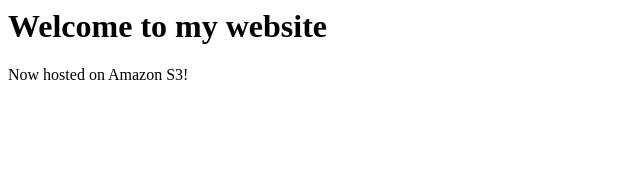
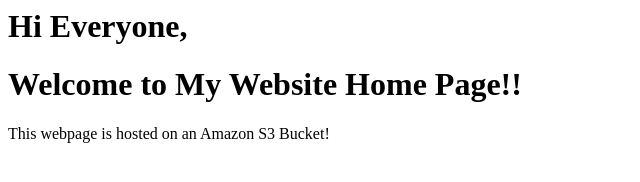
Before and after one commit to collinsefe/terraform-s3-static-website, a plain HTML site: page index.html in a window 1280 px wide. Shown: the whole page, without its empty margins (0-640 px from the left). Drawn offline with Linux system fonts and the light colour scheme.

Commit message:
update welcome page

```diff
--- a/index.html
+++ b/index.html
@@ -1,9 +1,10 @@
 <html xmlns="http://www.w3.org/1999/xhtml" >
 <head>
-    <title>Hi Everyone, Welcome to My Website Home Page!!</title>
+    <title>Welcome to my Website</title>
 </head>
 <body>
-  <h1>Welcome to my website</h1>
-  <p>Now hosted on Amazon S3!</p>
+  <h1>Hi Everyone,</h1>
+  <h1>Welcome to My Website Home Page!!</h1></h1>
+  <p>This webpage is hosted on an Amazon S3 Bucket!</p>
 </body>
 </html>
```
